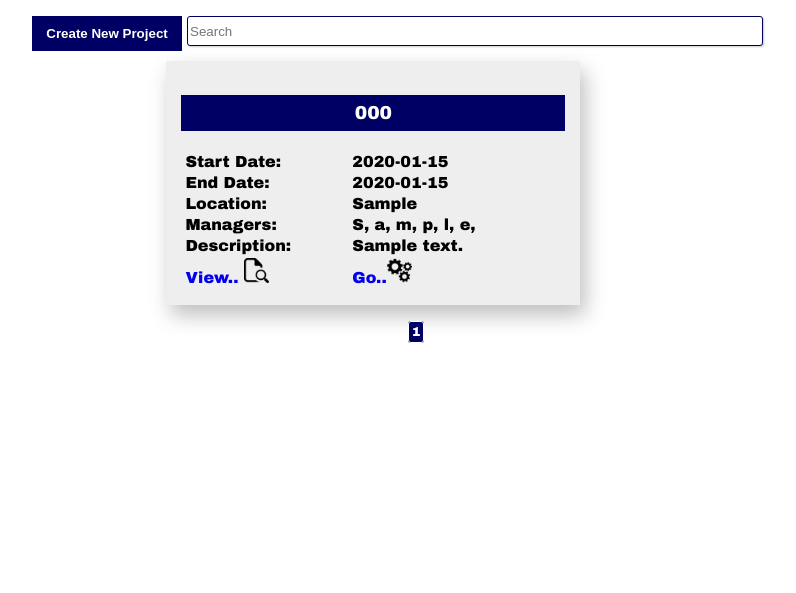
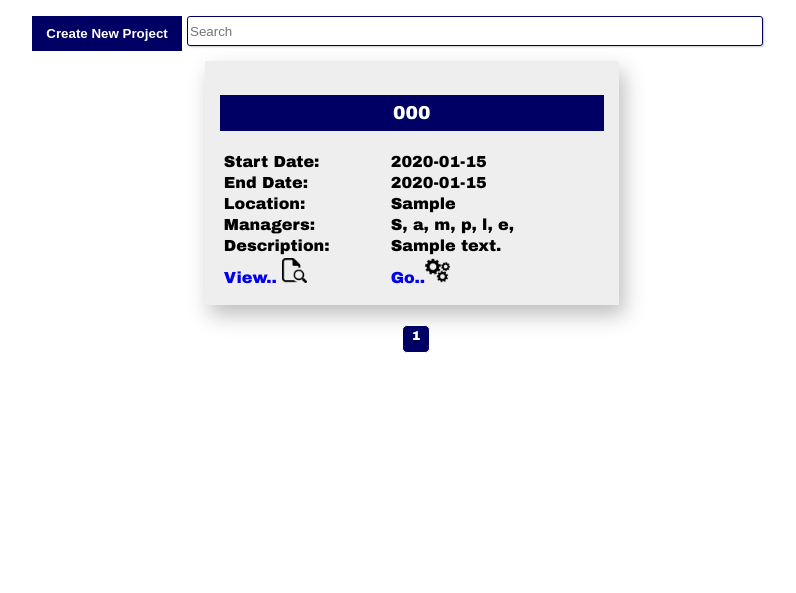
Before and after one commit to abbddos/MAD, a Flask app: page /projects/allprojects in a window 1280 px wide. Shown: the part 52-645 px from the top of the page, without its empty margins (239-1035 px from the left). Run offline with Flask 2, Linux system fonts and the light colour scheme; the visitor is signed in with stand-in values (Sample User, id 1); tables that the repository leaves empty hold one stand-in row (values such as "Sample post"); some libraries are stand-ins or nearby versions.

Commit message:
Commit: Jan 12 2021: 10:55 AM

```diff
--- a/enterprise_pmg/static/css/style_main.css
+++ b/enterprise_pmg/static/css/style_main.css
@@ -637,7 +637,7 @@ ul.warehouse{
 .card{
   width: 100%;
   background-color: #eee; /* Grey background color */
-  margin-left: 15%;
+  margin-left: 25%;
   margin-top: 15px;
   padding: 15px;
   box-shadow: 5px 10px 20px rgb(190, 190, 190);
@@ -662,26 +662,28 @@ ul.warehouse{
 
 .pg-outline{
   text-decoration: none;
+  display: inline-block;
   font-size: small;
   color: rgb(0,0,100);
   border-style: solid;
   border-width: 1px;
-  border-radius: 3px;
-  height: 25px;
-  width: 25px;
+  border-radius: 5px;
+  height: 20px;
+  width: 20px;
   padding: 3px;
 }
 
 .pg-inline {
   text-decoration: none;
+  display: inline-block;
   font-size: small;
   background-color: rgb(0,0,100);
   color: white;
   border-style: solid;
   border-width: 1px;
-  border-radius: 3px;
-  height: 25px;
-  width: 25px;
+  border-radius: 5px;
+  height: 20px;
+  width: 20px;
   padding: 3px;
 }
 
```
